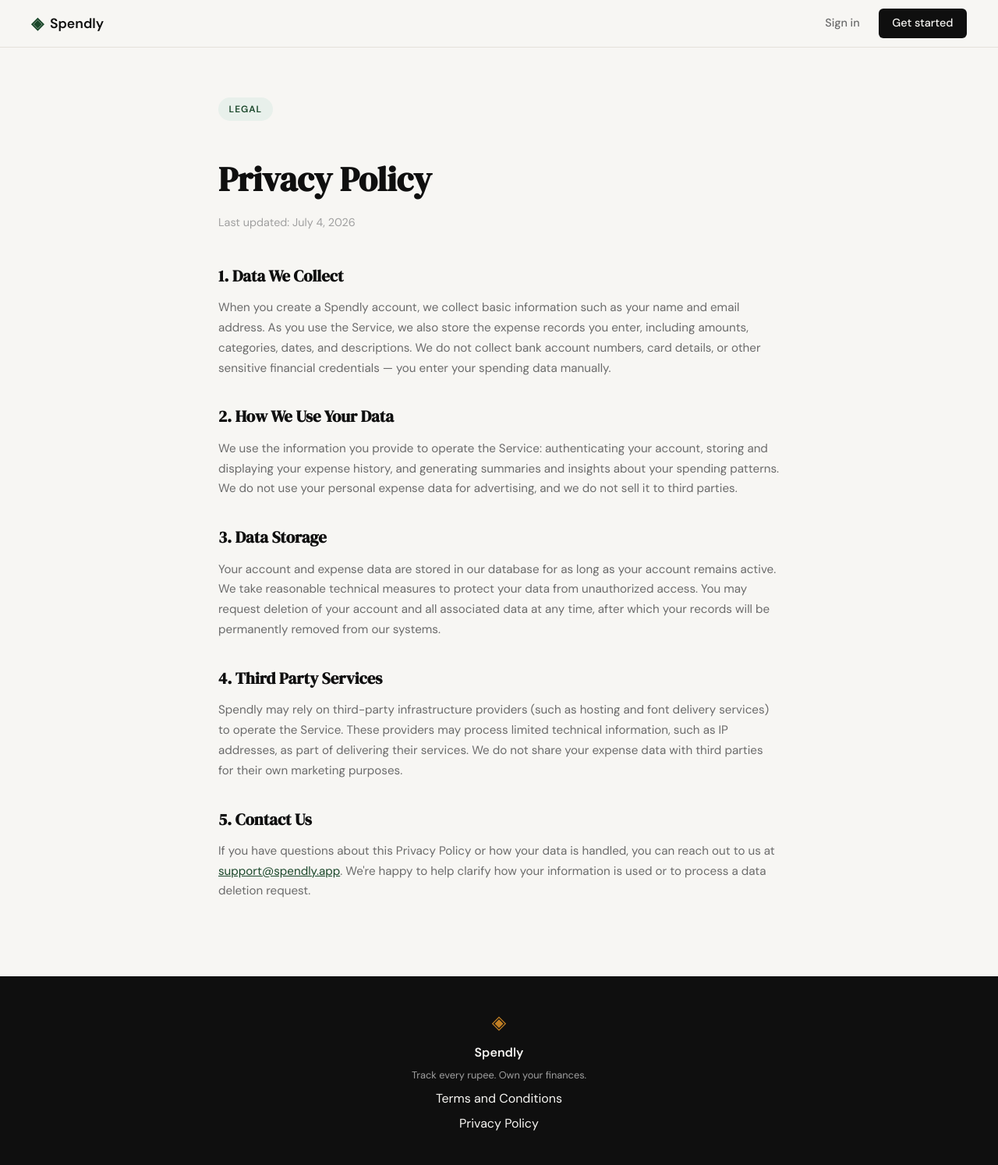
After one commit to Suhas-124/spendly, a Flask app: page /privacy in a window 1280 px wide. The commit adds this page. Shown: the whole page at 78% size. Run offline with Flask 3, Linux system fonts and the light colour scheme.

Commit message:
landing: add privacy policy page and route

```diff
--- a/app.py
+++ b/app.py
@@ -25,6 +25,11 @@ def login():
 @app.route("/terms")
 def terms():
     return render_template("terms.html")
+
+
+@app.route("/privacy")
+def privacy():
+    return render_template("privacy.html")
 
 
 # ------------------------------------------------------------------ #
--- a/static/css/style.css
+++ b/static/css/style.css
@@ -409,6 +409,13 @@ a { color: inherit; text-decoration: none; }
     line-height: 1.7;
 }
 
+.legal-content a {
+    color: var(--accent);
+    text-decoration: underline;
+}
+
+.legal-content a:hover { color: var(--accent-2); }
+
 /* ------------------------------------------------------------------ */
 /* Auth pages                                                          */
 /* ------------------------------------------------------------------ */
--- a/templates/base.html
+++ b/templates/base.html
@@ -35,7 +35,7 @@
             <span class="footer-name">Spendly</span>
             <p class="footer-copy">Track every rupee. Own your finances.</p>
             <a href="{{ url_for('terms') }}">Terms and Conditions</a>
-            <a href="#">Privacy Policy</a>
+            <a href="{{ url_for('privacy') }}">Privacy Policy</a>
         </div>
     </footer>
 
--- /dev/null
+++ b/templates/privacy.html
@@ -0,0 +1,60 @@
+{% extends "base.html" %}
+
+{% block title %}Privacy Policy — Spendly{% endblock %}
+
+{% block content %}
+
+<section class="legal-section">
+    <div class="legal-inner">
+        <div class="hero-badge">Legal</div>
+        <h1 class="legal-title">Privacy Policy</h1>
+        <p class="legal-updated">Last updated: July 4, 2026</p>
+
+        <div class="legal-content">
+            <h2>1. Data We Collect</h2>
+            <p>
+                When you create a Spendly account, we collect basic information such as your name
+                and email address. As you use the Service, we also store the expense records you
+                enter, including amounts, categories, dates, and descriptions. We do not collect
+                bank account numbers, card details, or other sensitive financial credentials — you
+                enter your spending data manually.
+            </p>
+
+            <h2>2. How We Use Your Data</h2>
+            <p>
+                We use the information you provide to operate the Service: authenticating your
+                account, storing and displaying your expense history, and generating summaries and
+                insights about your spending patterns. We do not use your personal expense data for
+                advertising, and we do not sell it to third parties.
+            </p>
+
+            <h2>3. Data Storage</h2>
+            <p>
+                Your account and expense data are stored in our database for as long as your account
+                remains active. We take reasonable technical measures to protect your data from
+                unauthorized access. You may request deletion of your account and all associated
+                data at any time, after which your records will be permanently removed from our
+                systems.
+            </p>
+
+            <h2>4. Third Party Services</h2>
+            <p>
+                Spendly may rely on third-party infrastructure providers (such as hosting and font
+                delivery services) to operate the Service. These providers may process limited
+                technical information, such as IP addresses, as part of delivering their services.
+                We do not share your expense data with third parties for their own marketing
+                purposes.
+            </p>
+
+            <h2>5. Contact Us</h2>
+            <p>
+                If you have questions about this Privacy Policy or how your data is handled, you can
+                reach out to us at
+                <a href="mailto:support@spendly.app">support@spendly.app</a>. We're happy to help
+                clarify how your information is used or to process a data deletion request.
+            </p>
+        </div>
+    </div>
+</section>
+
+{% endblock %}
```
